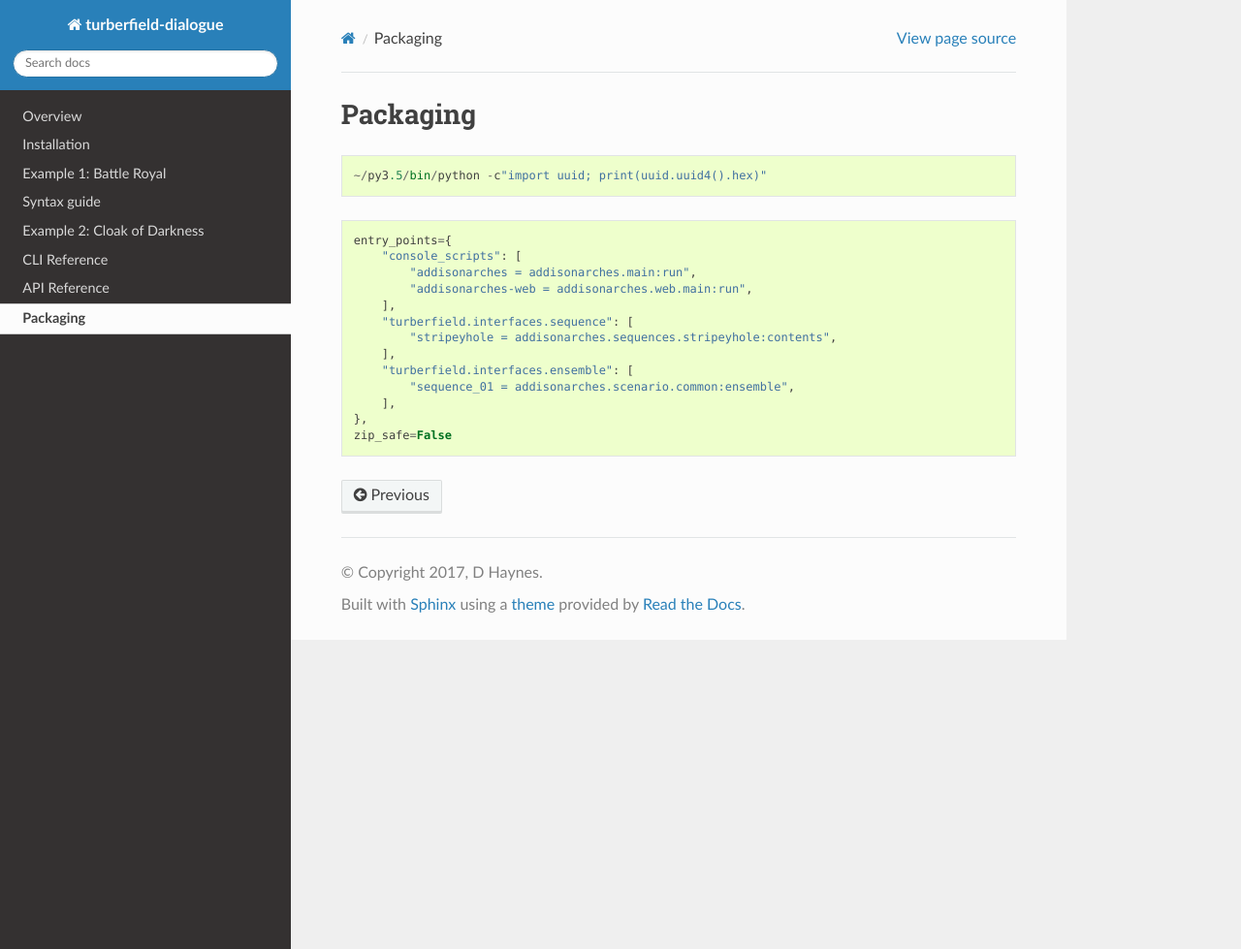
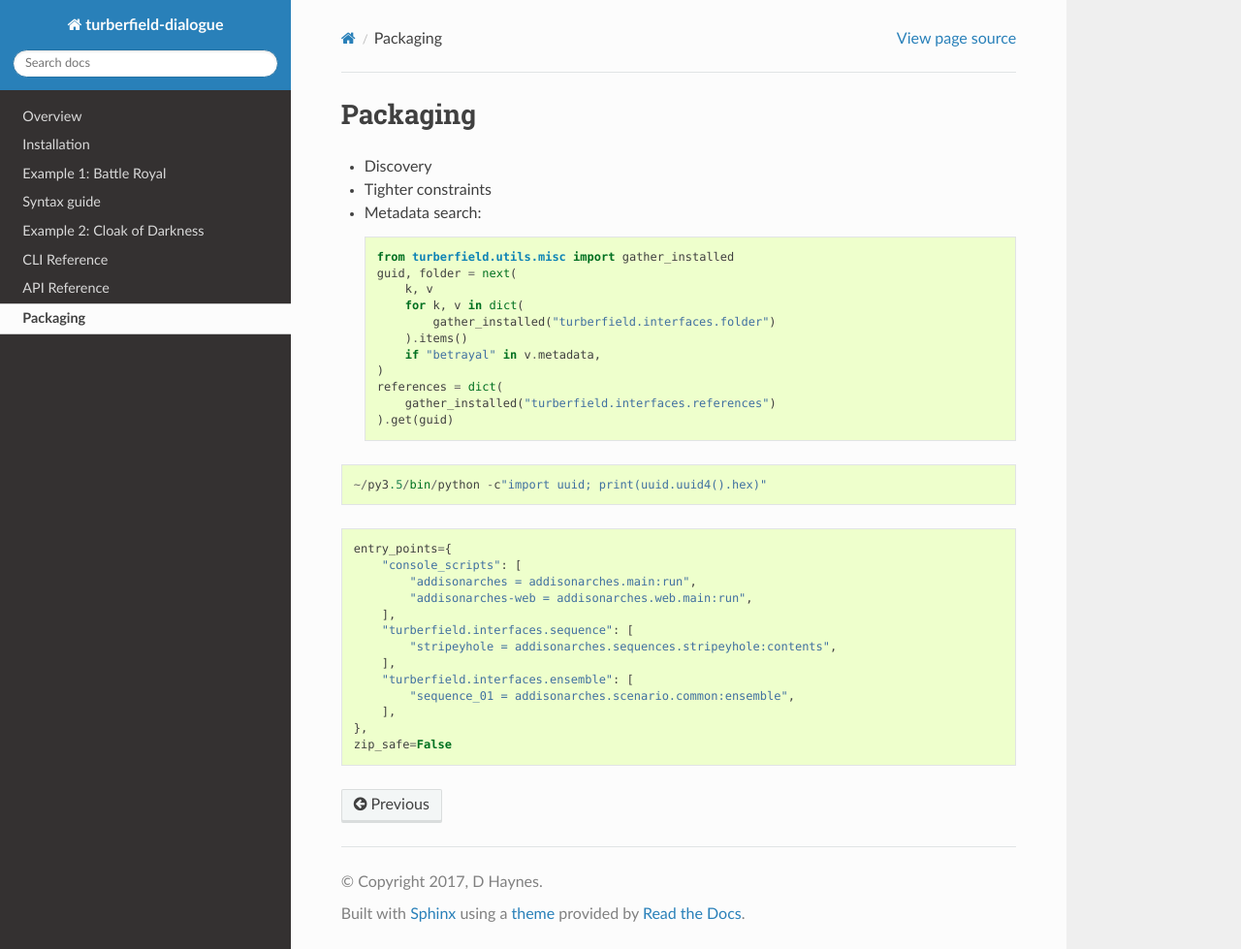
Before and after one commit to tundish/turberfield-dialogue, a Sphinx documentation site: the page built from turberfield/dialogue/doc/packaging.rst, in a window 1280 px wide and 979 px high. Shown: the whole window at 97% size. Built offline with Sphinx 7.4.7 and the Read the Docs theme 2.0.0, drawn with Linux system fonts in a browser that asks for light colours.

Commit message:
Sketched metadata search.

```diff
--- a/turberfield/dialogue/doc/packaging.rst
+++ b/turberfield/dialogue/doc/packaging.rst
@@ -2,6 +2,22 @@
 
 Packaging
 :::::::::
+
+* Discovery
+* Tighter constraints
+* Metadata search::
+
+    from turberfield.utils.misc import gather_installed
+    guid, folder = next(
+        k, v
+        for k, v in dict(
+            gather_installed("turberfield.interfaces.folder")
+        ).items()
+        if "betrayal" in v.metadata,
+    )
+    references = dict(
+        gather_installed("turberfield.interfaces.references")
+    ).get(guid)
 
 ::
 
```
